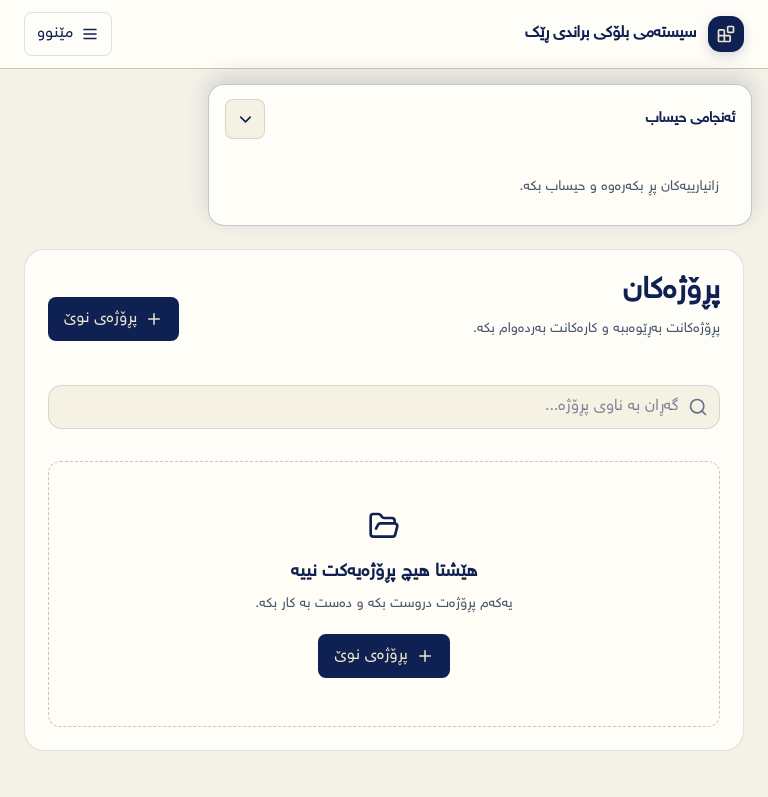
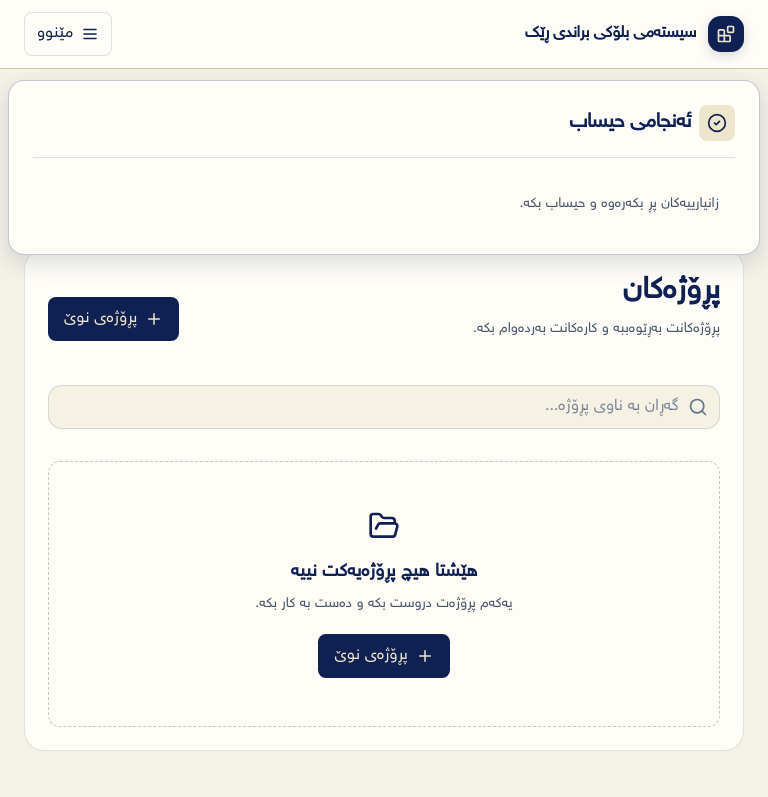
Before and after one commit to rahandinfo-dev/blocksystem, a Next.js app: page / in a window 768 px wide. Shown: the top 797 px of the page. Built offline with nearby package versions, Linux system fonts and the light colour scheme.

Commit message:
fix: lock calculation results above room preview

```diff
--- a/src/app/globals.css
+++ b/src/app/globals.css
@@ -681,10 +681,8 @@ input[type="number"]::-webkit-outer-spin-button {
   .waste-presets button:nth-child(2), .waste-presets button:nth-child(4), .waste-presets button:nth-child(7) { display: none; }
 }
 
-/* Persistent calculation results use the existing live result object. Large
-   screens reserve a rail for a viewport-fixed panel; narrower screens use a
-   compact, expandable bottom surface so form controls never disappear below it. */
-.mobile-results-toggle { display: none; }
+/* Results remain locked at the visual top of the Results/Preview column. A
+   reserved slot keeps the normal Preview directly below that conceptual space. */
 @media (min-width: 1024px) {
   .workspace-grid { grid-template-columns: minmax(0, 1fr) clamp(20rem, 31vw, 27rem); }
   .result-panel-slot { min-height: min(34rem, calc(100dvh - var(--app-header-height) - 1.75rem)); }
@@ -699,44 +697,23 @@ input[type="number"]::-webkit-outer-spin-button {
   }
 }
 @media (max-width: 1023px) {
-  .workspace-shell { padding-block-end: calc(10rem + env(safe-area-inset-bottom)); }
-  .result-panel-slot { display: contents; }
+  .result-panel-slot { min-height: min(30rem, calc(100dvh - var(--app-header-height) - 1.5rem)); }
   .result-panel {
     position: fixed;
     z-index: 40;
     inset-inline: .5rem;
-    bottom: 0;
+    top: max(calc(var(--app-header-height) + .75rem), env(safe-area-inset-top));
+    bottom: auto;
     width: auto;
     max-height: calc(100dvh - var(--app-header-height) - 1rem);
     margin: 0;
-    padding: .75rem 1rem calc(.75rem + env(safe-area-inset-bottom)) !important;
-    overflow: hidden;
+    overflow-y: auto;
     border-color: var(--line-strong) !important;
-    box-shadow: 0 -8px 22px rgb(15 32 83 / 15%) !important;
+    box-shadow: 0 8px 22px rgb(15 32 83 / 15%) !important;
   }
-  .result-panel[data-mobile-expanded="true"] { overflow-y: auto; }
-  .result-panel__heading { min-height: 2.75rem; padding-block-end: 0; border: 0; }
-  .result-panel__heading > span { display: none; }
-  .result-panel__heading h2 { font-size: .92rem; }
-  .mobile-results-toggle { display: grid; border: 1px solid var(--line-soft); background: var(--surface-muted); color: var(--brand-navy); }
-  .result-panel[data-mobile-expanded="false"] .mobile-results-toggle svg { transform: rotate(180deg); }
-  .result-panel__content { margin-block-start: .5rem; }
-  .result-panel:not([data-mobile-expanded="true"]) .result-panel__content > :not(.result-primary):not(.result-cost),
-  .result-panel:not([data-mobile-expanded="true"]) .result-panel__content > dl { display: none; }
-  .result-panel .result-primary { margin-block-start: 0; padding: .7rem .85rem; border-radius: .72rem; }
-  .result-panel .result-primary strong { margin-block-start: .15rem; font-size: 1.65rem; }
-  .result-panel .result-cost { margin-block-start: .45rem; padding: .55rem .85rem; border-radius: .72rem; }
-  .result-panel .result-cost p:last-child { font-size: 1rem; }
-}
-@media (min-width: 640px) and (max-width: 1023px) {
-  .result-panel { inset-inline: auto 1rem; width: min(34rem, calc(100vw - 2rem)); }
-  [dir="rtl"] .result-panel { inset-inline: 1rem auto; }
 }
 @media print {
-  .workspace-shell { padding-block-end: 0 !important; }
   .result-panel { position: static !important; width: auto !important; max-height: none !important; overflow: visible !important; box-shadow: none !important; }
-  .mobile-results-toggle { display: none !important; }
-  .result-panel__content > * { display: block !important; }
 }
 
 /* Engineering control system: numeric input remains the primary visual lane;
@@ -776,7 +753,7 @@ input[type="number"]::-webkit-outer-spin-button {
 .opening-placement { margin-block-start: 1rem !important; border-color: var(--line-soft) !important; border-radius: .8rem !important; background: var(--surface-muted) !important; }
 .opening-placement > p { margin-block-end: 1rem !important; color: var(--ink-muted) !important; }
 
-.result-panel { top: calc(var(--app-header-height) + 1rem); max-height: calc(100dvh - var(--app-header-height) - 1.75rem); overflow-y: auto; overscroll-behavior: contain; }
+.result-panel { overscroll-behavior: contain; }
 @media (max-width: 359px) { :root { --unit-lane: 6rem; } .compound-field__unit { font-size: .78rem !important; } }
 
 /* Informational menu pages share a quieter editorial surface than the
--- a/src/features/calculator/components/results-dashboard.tsx
+++ b/src/features/calculator/components/results-dashboard.tsx
@@ -1,6 +1,6 @@
 "use client";
 
-import { AlertTriangle, CheckCircle2, ChevronUp, WalletCards } from "lucide-react";
+import { AlertTriangle, CheckCircle2, WalletCards } from "lucide-react";
 import { useState } from "react";
 import type { CalculationResult } from "@/features/calculator/types";
 import { useI18n } from "@/lib/i18n";
@@ -17,7 +17,6 @@ export function ResultsDashboard({ result, error }: { result?: CalculationResult
   const { t, formatNumber } = useI18n();
   const [areaUnit, setAreaUnit] = useState<AreaUnit>("m²");
   const [volumeUnit, setVolumeUnit] = useState<VolumeUnit>("m³");
-  const [mobileExpanded, setMobileExpanded] = useState(false);
   const areas: Array<[string, number]> = result
     ? [[t("results.gross"), result.grossWallArea], [t("results.openings"), result.totalOpeningArea], [t("results.deductions"), result.totalStructuralDeductionArea], [t("results.net"), result.netWallArea]]
     : [];
@@ -33,15 +32,14 @@ export function ResultsDashboard({ result, error }: { result?: CalculationResult
     : [];
 
   return (
-    <aside className="result-panel workspace-card h-fit p-5 sm:p-6" data-mobile-expanded={mobileExpanded} aria-live="polite">
+    <aside className="result-panel workspace-card h-fit p-5 sm:p-6" aria-live="polite">
       <div className="result-panel__heading flex items-center gap-2">
         <span className="grid size-9 place-items-center rounded-lg bg-amber-100 text-amber-800"><CheckCircle2 size={20} /></span>
         <h2 className="text-xl font-bold text-slate-950">{t("results.heading")}</h2>
-        <button type="button" className="mobile-results-toggle ms-auto grid size-10 place-items-center rounded-lg" aria-label={t("results.heading")} aria-expanded={mobileExpanded} aria-controls="results-panel-content" onClick={() => setMobileExpanded((value) => !value)}><ChevronUp size={19} aria-hidden="true" /></button>
       </div>
       {error ? <div className="mt-5 flex gap-3 rounded-xl border border-red-200 bg-red-50 p-4 text-sm text-red-800" role="alert"><AlertTriangle size={19} /><p>{error}</p></div> : null}
       {!result && !error ? <p className="mt-5 rounded-xl bg-slate-50 p-4 text-sm text-slate-600">{t("results.empty")}</p> : null}
-      {result ? <div id="results-panel-content" className="result-panel__content">
+      {result ? <div>
         <div className="result-primary"><p className="text-sm font-semibold">{t("results.recommended")}</p><strong>{formatNumber(result.recommendedBlocks, { maximumFractionDigits: 0 })}</strong></div>
         {result.cost && result.cost.grandTotal > 0 ? <div className="result-cost"><p className="text-sm font-semibold text-[#0F2053]">{t("results.totalCost")}</p><p className="mt-1 font-bold text-[#0F2053]" dir="ltr">{formatMoney(result.cost.grandTotal, result.cost.currency)}</p></div> : null}
         <div className="mb-2 flex items-center justify-between gap-3">
```
Also changed, not shown: 1 other file (tests, documents, lock files or other folders).
